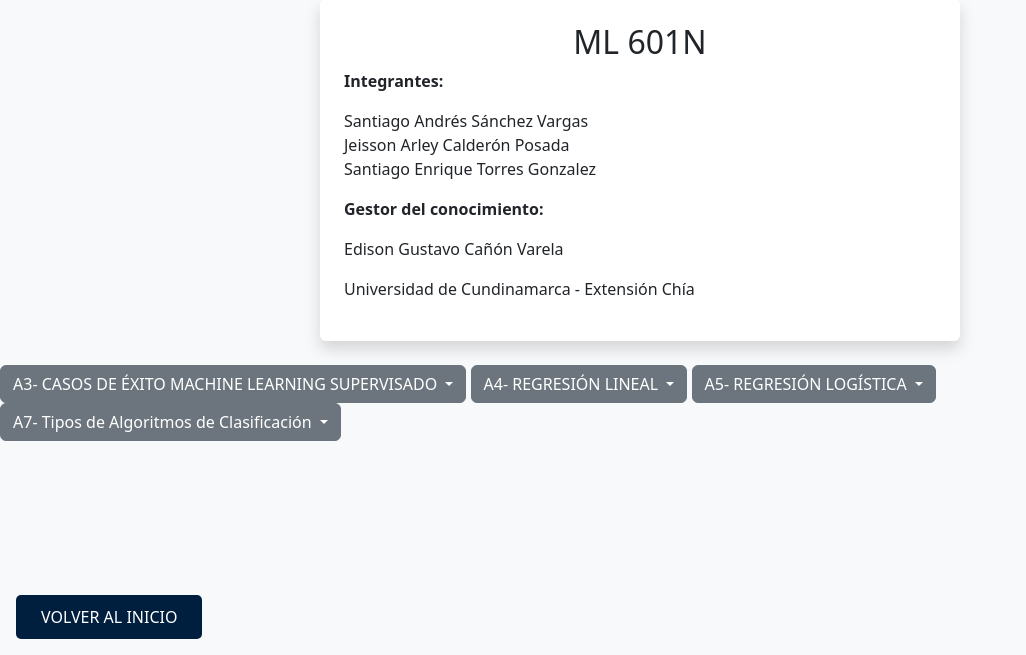
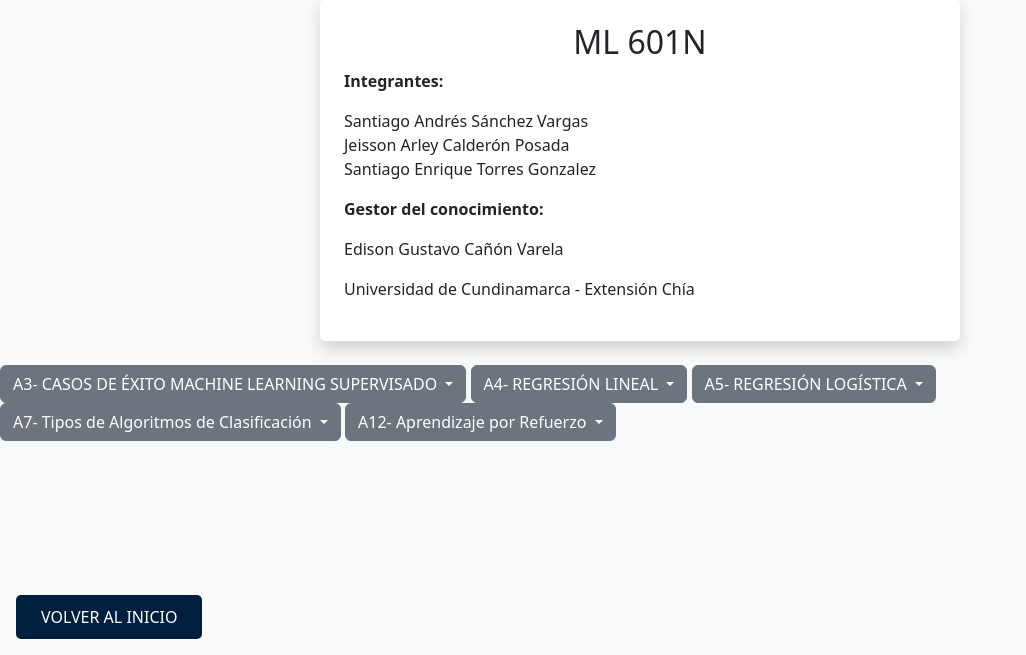
Before and after one commit to SantiagoTorresGonzalez/MachineLearning601N, a Flask app: page / in a window 1280 px wide. Shown: the part 145-800 px from the top of the page, without its empty margins (0-1026 px from the left). Run offline with Flask 3, Linux system fonts and the light colour scheme; parts of the project's set-up code (start-up, migrations or seed data) failed here and were passed over.

Commit message:
Se agrego el boton correspondiente en Index.html

```diff
--- a/app.py
+++ b/app.py
@@ -161,6 +161,6 @@ def gridworld_run():
     result = run_training(episodes)
     return jsonify(result)
 
-# ---------------- EJECUCIÓN ----------------
+
 if __name__ == '__main__':
     app.run(debug=True)
--- a/templates/index.html
+++ b/templates/index.html
@@ -69,6 +69,14 @@
                 <li><a class="dropdown-item" href="/diabetes">Ejercicio práctico</a></li>
             </ul>
 
+            <button class="btn btn-secondary dropdown-toggle" type="button" data-bs-toggle="dropdown" aria-expanded="false">
+                A12- Aprendizaje por Refuerzo
+            </button>
+            <ul class="dropdown-menu">
+                <li><a class="dropdown-item" href="/ConceptosBasicosRandomForest">Conceptos básicos</a></li>
+                <li><a class="dropdown-item" href="/diabetes">Ejercicio práctico</a></li>
+            </ul>
+
         </section>
 
     </main>
```
Also changed, not shown: 2 other files.
